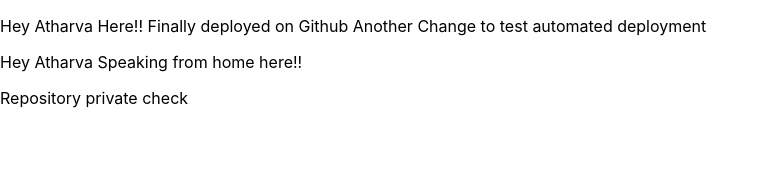
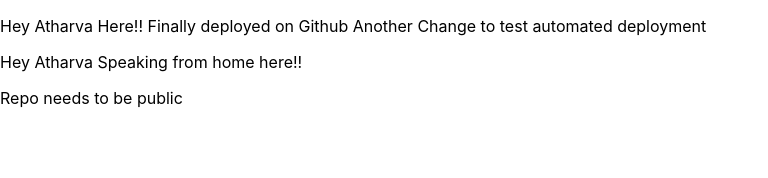
Before and after one commit to atharva-sardar02/atharvasardarportfolio, a React (Create React App) app: page / in a window 1280 px wide. Shown: the top 178 px of the page, without its empty margins (0-768 px from the left). Built offline with nearby package versions, Linux system fonts and the light colour scheme.

Commit message:
Repository needs to be public

```diff
--- a/src/componenets/Home.tsx
+++ b/src/componenets/Home.tsx
@@ -8,7 +8,7 @@
                 Hey Atharva Speaking from home here!!
             </p>
             <p>
-                Repository private check
+                Repo needs to be public
             </p>
         </div>
     )
```
